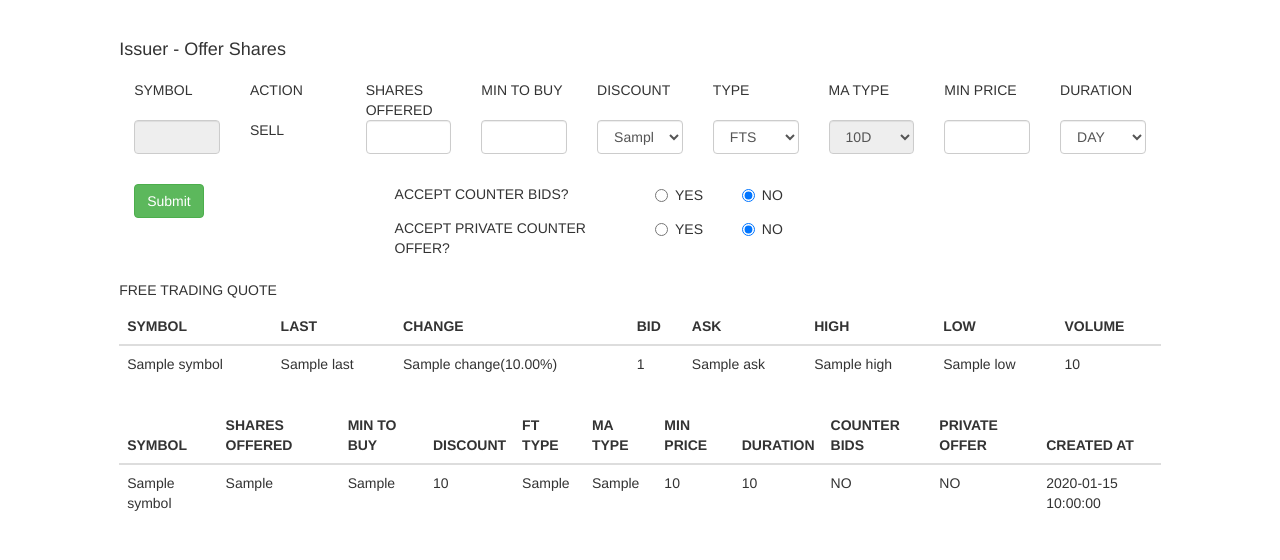
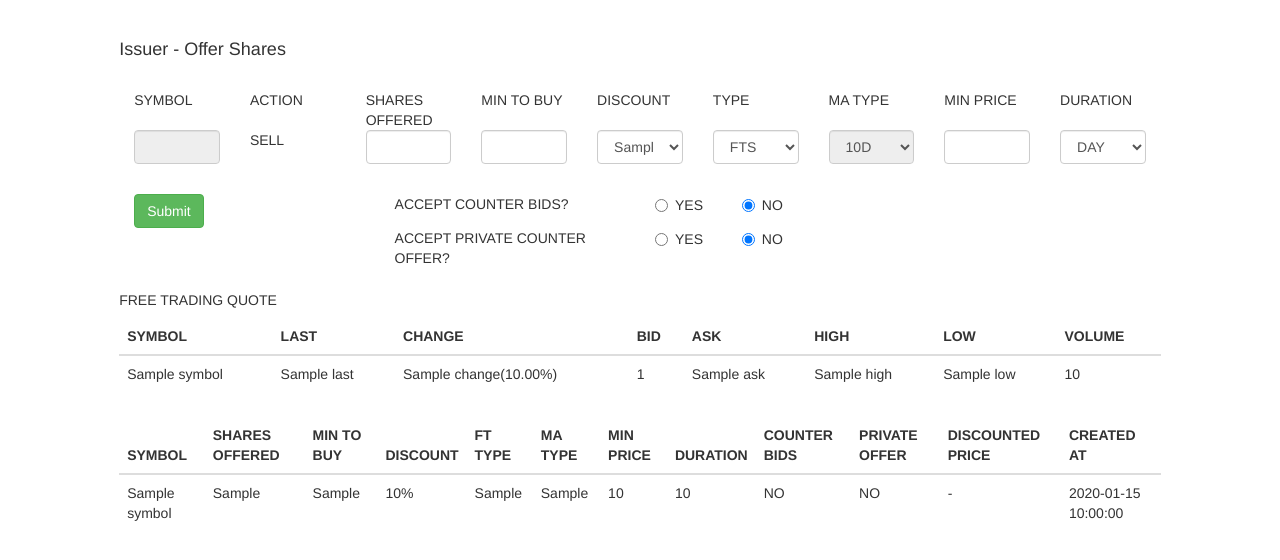
Before and after one commit to yonadav-labs/stock, a Django app: template templates/i_post.html in a window 1280 px wide. Shown: the part 62-622 px from the top of the page. Run offline with Django 3.2, Linux system fonts and the light colour scheme; the template is opened without the code that fills it: most values are stand-ins (such as "Sample title", 1, 10 or a date in 2020); parts of the project's set-up code (start-up, migrations or seed data) failed here and were passed over; some libraries are stand-ins or nearby versions.

Commit message:
revise code

```diff
--- a/general/templatetags/extra.py
+++ b/general/templatetags/extra.py
@@ -1,5 +1,8 @@
+import datetime
+
 from django import template
-import datetime
+
+from general.models import *
 
 register = template.Library()
 
@@ -7,3 +10,11 @@ register = template.Library()
 def percent_change(sinput):
     percent = sinput.change * 100 / sinput.last
     return '{0}({1:.2f}%)'.format(sinput.change, percent)
+
+@register.filter
+def discount(soutput):
+    if soutput.ft_type == 'FTS':
+        sinput = StockInput.objects.get(symbol=soutput.symbol)
+        discounted_price = sinput.last * (100 - soutput.discount) / 100
+        return '{0:.2f}'.format(discounted_price)
+    return '-'
--- a/templates/_output.html
+++ b/templates/_output.html
@@ -6,13 +6,14 @@
             <td>{{ ii.symbol }}</td>
             <td>{{ ii.shares_max }}</td>
             <td>{{ ii.shares_min }}</td>
-            <td>{{ ii.discount }}</td>
+            <td>{{ ii.discount }}%</td>
             <td>{{ ii.ft_type }}</td>
             <td>{% if ii.ma_type %}{{ ii.ma_type }}{% else %}-{% endif %}</td>
             <td>{{ ii.min_price }}</td>
             <td>{{ ii.duration }}</td>
             <td>{% if ii.accept_counter_bids %} YES {% else %} NO {% endif %}</td>
             <td>{% if ii.accept_private_counter_offer %} YES {% else %} NO {% endif %}</td>
+            <td>{{ ii|discount }}</td>
             <td>{{ ii.timestamp|date:"Y-m-d H:i:s" }}</td>
         </tr>
     {% endfor %}
--- a/templates/i_post.html
+++ b/templates/i_post.html
@@ -1,4 +1,21 @@
 {% extends 'base.html' %}
+
+{% block css %}
+<style type="text/css">
+    .error {
+        color: red;
+    }
+
+    .error ul {
+        list-style-type: none;
+        padding-left: 14px;
+    }
+
+    select {
+        height: 34px !important;
+    }
+</style>
+{% endblock %}
 
 {% block body %}
 
@@ -7,6 +24,9 @@
 
         <div class="row mt-3">
             <h4>Issuer - Offer Shares</h4>
+        </div>
+        <div class="row mt-3 error">
+            {{ form.non_field_errors }}
         </div>
         <div class="row mt-3">
             <div class="col">
@@ -160,6 +180,7 @@
                             <th>DURATION</th>
                             <th>COUNTER BIDS</th>
                             <th>PRIVATE OFFER</th>
+                            <th>DISCOUNTED PRICE</th>
                             <th>CREATED AT</th>
                         </tr>
                     </thead>
```
Also changed, not shown: general/forms.py (+12 -0 lines).
